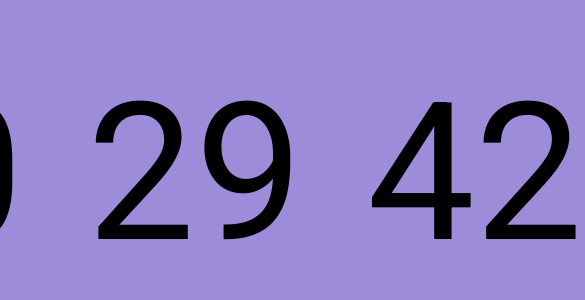
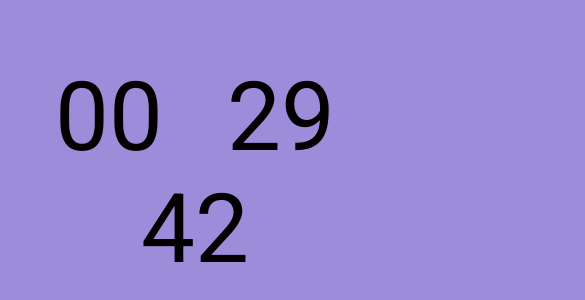
Before and after one commit to florida/background-time, a plain HTML site: page index.html in a window 390 px wide. Shown: the part 234-534 px from the top of the page, 585 px wide, since content can reach past the window. Drawn offline with Linux system fonts and the light colour scheme.

Commit message:
chore: make text responsive

```diff
--- a/main.css
+++ b/main.css
@@ -7,6 +7,7 @@ body {
   justify-content: center;
   display: flex;
   margin-top: 35vh;
+  flex-wrap: wrap;
 }
 
 .time_section {
@@ -16,9 +17,18 @@ body {
   flex-direction: column;
 }
 
-.time_number-display {
-  font-size: 12rem;
-  font-variant-numeric: tabular-nums;
+@media screen and (min-width: 751px) {
+  .time_number-display {
+    font-size: 12rem;
+    font-variant-numeric: tabular-nums;
+  }
+}
+
+@media screen and (max-width: 750px) {
+  .time_number-display {
+    font-size: 6rem;
+    font-variant-numeric: tabular-nums;
+  }
 }
 
 .time_label {
```
